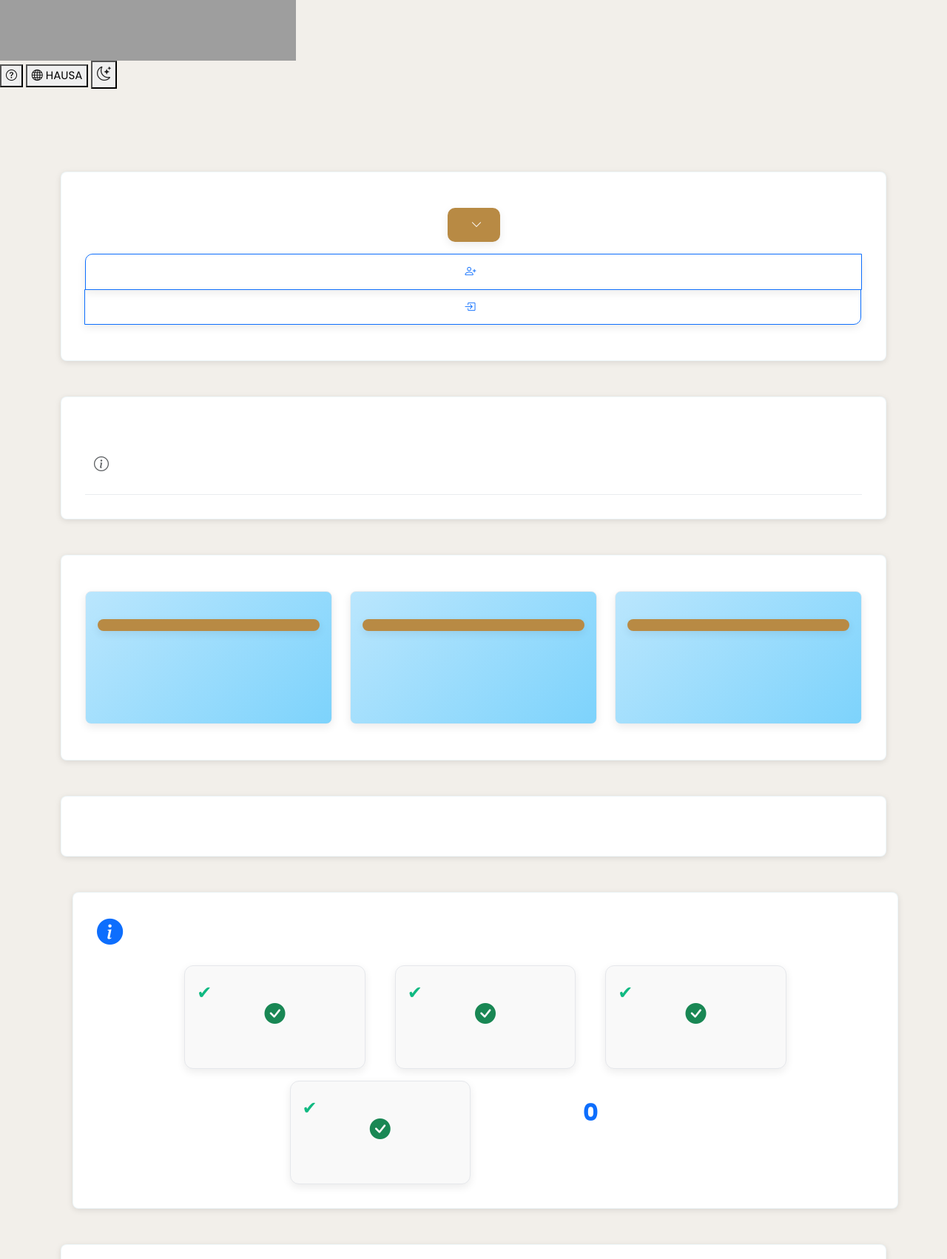
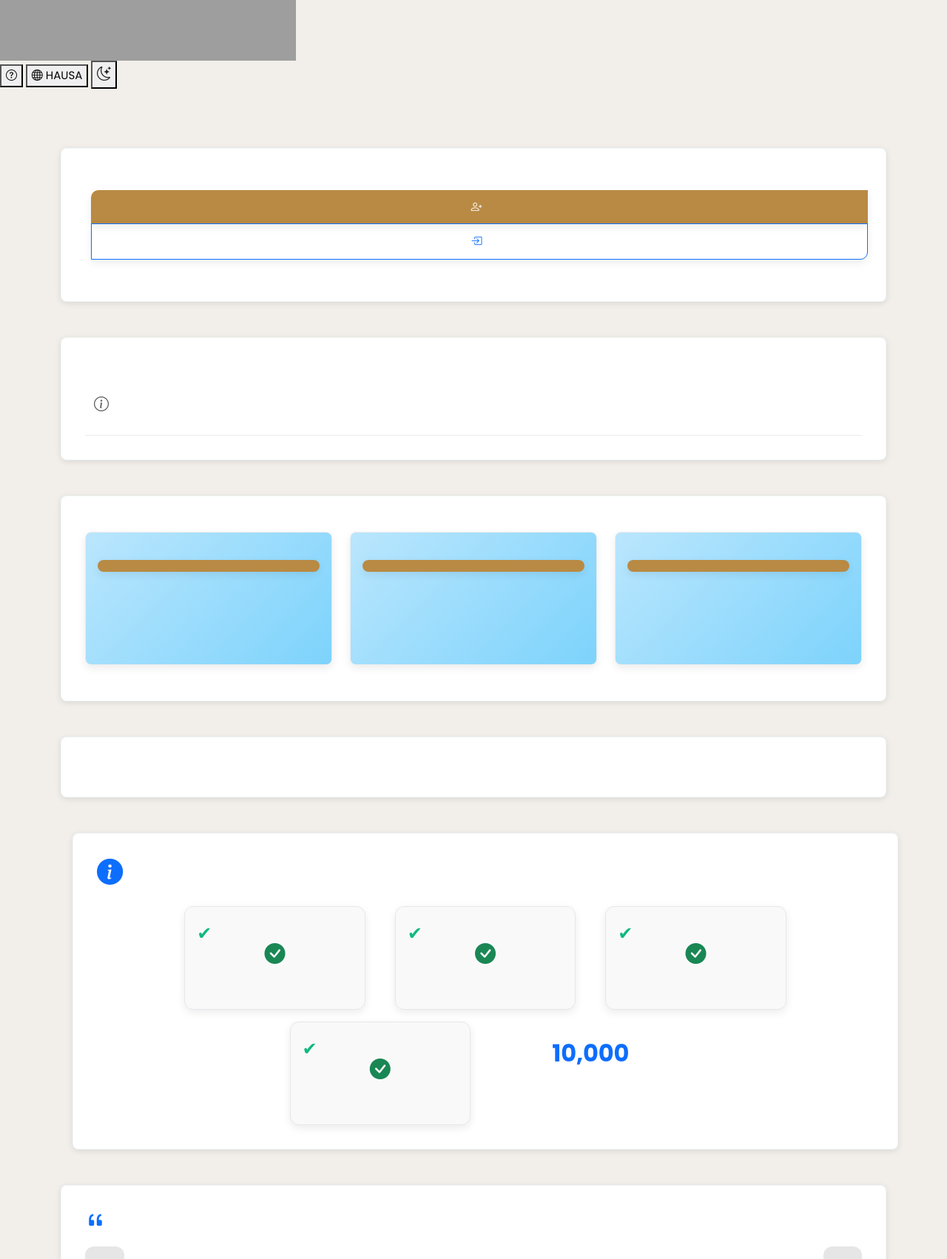
Before and after one commit to abumeemah/LABS, a Python web app: template ficore_labs/templates/general/landingpage.html in a window 1280 px wide. Shown: the part 218-1920 px from the top of the page at 74% size. Run offline with Jinja, Linux system fonts and the light colour scheme; the template is opened without the code that fills it, so the values that code supplies are empty; some libraries are stand-ins or nearby versions; grey boxes are pictures that could not be loaded.

Commit message:
Update landingpage.html

```diff
--- a/ficore_labs/templates/general/landingpage.html
+++ b/ficore_labs/templates/general/landingpage.html
@@ -3,25 +3,15 @@
 
 {% block content %}
 <div class="container">
-    <!-- Welcome Section -->
-    <div class="section-card welcome-section-card text-center">
-        <h1 class="section-title">{{ t('general_welcome', default='Welcome to Business Finance') | e }}</h1>
-        <p class="text-muted">{{ t('general_business_finance_desc', default='Nigeria\'s leading platform for personal finance, business management, and agent services, tailored for you.') | e }}</p>
-
-        <!-- Initial Get Started Button -->
-        <div id="initial-cta" class="mb-3">
-            <button id="get-started-btn" class="btn btn-primary btn-lg" type="button" data-bs-toggle="collapse" data-bs-target="#auth-options" aria-expanded="false" aria-controls="auth-options" data-bs-title="{{ t('general_get_started_tooltip', default='Start your financial journey') | e }}">
-                {{ t('general_get_started', default='Get Started') | e }}
-                <i class="bi bi-chevron-down ms-2"></i>
-            </button>
-        </div>
-
-        <!-- Auth Options -->
-        <div id="auth-options" class="btn-group btn-group-vertical d-md-flex mb-3 collapse">
-            <a href="{{ url_for('users.signup') }}" class="btn btn-outline-primary" data-bs-toggle="tooltip" data-bs-title="{{ t('general_signup_tooltip', default='Create your Business Finance account') | e }}">
+    <!-- Hero Section -->
+    <div class="section-card welcome-section-card text-center mt-5">
+        <h1 class="section-title display-4 fw-bold">{{ t('general_welcome', default='Welcome to Business Finance') | e }}</h1>
+        <p class="lead text-muted mb-4">{{ t('general_business_finance_desc', default='Nigeria\'s leading platform for personal finance, business management, and agent services, tailored for you.') | e }}</p>
+        <div class="btn-group btn-group-vertical d-md-flex mb-4">
+            <a href="{{ url_for('users.signup') }}" class="btn btn-primary btn-lg mx-2" data-bs-toggle="tooltip" data-bs-title="{{ t('general_signup_tooltip', default='Create your Business Finance account') | e }}">
                 <i class="bi bi-person-plus me-2"></i>{{ t('general_signup', default='Sign Up') | e }}
             </a>
-            <a href="{{ url_for('users.login') }}" class="btn btn-outline-primary" data-bs-toggle="tooltip" data-bs-title="{{ t('general_login_tooltip', default='Log in to your account') | e }}">
+            <a href="{{ url_for('users.login') }}" class="btn btn-outline-primary btn-lg mx-2" data-bs-toggle="tooltip" data-bs-title="{{ t('general_login_tooltip', default='Log in to your account') | e }}">
                 <i class="bi bi-box-arrow-in-right me-2"></i>{{ t('general_login', default='Log In') | e }}
             </a>
         </div>
@@ -146,7 +136,7 @@
                 </div>
             </div>
             <div class="text-center mt-4">
-                <span class="animated-counter display-5 fw-bold text-primary" data-count="0">0</span>
+                <span class="animated-counter display-5 fw-bold text-primary" data-count="10000">10,000</span>
                 <span class="fs-5">{{ t('general_users_served', default='Users Served') | e }}</span>
             </div>
         </div>
@@ -161,21 +151,21 @@
                     <div class="testimonial text-center">
                         <img src="{{ url_for('static', filename='img/default_avatar.png') | e }}" alt="{{ t('general_testimonial_avatar', default='User Avatar') | e }}" class="avatar-circle gradient-bg mx-auto mb-3" data-initials="MU">
                         <p class="text-muted">{{ t('general_impressed_features', default='Business Finance’s budgeting and bill tracking tools are intuitive and perfect for managing my personal finances!') | e }}</p>
-                        <p class="name fw-bold">User, {{ t('general_personal_user', default='Personal User') | e }}</p>
+                        <p class="name fw-bold">Musa, {{ t('general_personal_user', default='Personal User') | e }}</p>
                     </div>
                 </div>
                 <div class="carousel-item">
                     <div class="testimonial text-center">
                         <img src="{{ url_for('static', filename='img/default_avatar.png') | e }}" alt="{{ t('general_testimonial_avatar', default='User Avatar') | e }}" class="avatar-circle gradient-bg mx-auto mb-3" data-initials="AA">
                         <p class="text-muted">{{ t('general_business_finance_praise', default='Managing my business’s debtors, creditors, and reports has never been easier!') | e }}</p>
-                        <p class="name fw-bold">User, {{ t('general_business_owner', default='Business Owner') | e }}</p>
+                        <p class="name fw-bold">Aisha, {{ t('general_business_owner', default='Business Owner') | e }}</p>
                     </div>
                 </div>
                 <div class="carousel-item">
                     <div class="testimonial text-center">
                         <img src="{{ url_for('static', filename='img/default_avatar.png') | e }}" alt="{{ t('general_testimonial_avatar', default='User Avatar') | e }}" class="avatar-circle gradient-bg mx-auto mb-3" data-initials="ASU">
                         <p class="text-muted">{{ t('general_potential_support', default='As an agent, Business Finance makes onboarding traders and managing operations seamless and efficient.') | e }}</p>
-                        <p class="name fw-bold">User, {{ t('general_agent', default='Agent') | e }}</p>
+                        <p class="name fw-bold">Sani, {{ t('general_agent', default='Agent') | e }}</p>
                     </div>
                 </div>
             </div>
@@ -189,7 +179,7 @@
             </button>
         </div>
         <div class="text-center mt-4">
-            <a href="{{ url_for('general_bp.about') | e }}" class="btn btn-primary btn-sm" data-bs-toggle="tooltip" data-bs-title="{{ t('general_about_business_finance_tooltip', default='Learn more about Business Finance') | e }}">{{ t('general_about_business_finance', default='Learn More About Us') | e }}</a>
+            <a href="{{ url_for('general_bp.about') }}" class="btn btn-primary btn-sm" data-bs-toggle="tooltip" data-bs-title="{{ t('general_about_business_finance_tooltip', default='Learn more about Business Finance') | e }}">{{ t('general_about_business_finance', default='Learn More About Us') | e }}</a>
         </div>
     </div>
 
@@ -266,11 +256,8 @@
         <h3 class="section-title">{{ t('general_ready_to_start', default='Ready to Take Control of Your Finances?') | e }}</h3>
         <p class="text-muted">{{ t('general_signup_prompt', default='Sign up today to access tools for personal finance, business management, or agent services.') | e }}</p>
         <div class="btn-group btn-group-vertical d-md-flex mb-3">
-            <a href="{{ url_for('users.signup') }}" class="btn btn-primary" data-bs-toggle="tooltip" data-bs-title="{{ t('general_get_started_tooltip', default='Start your financial journey') | e }}">{{ t('general_get_started', default='Get Started') | e }}</a>
-            <a href="{{ url_for('users.signup') }}" class="btn btn-outline-primary" data-bs-toggle="tooltip" data-bs-title="{{ t('general_signup_personal_tooltip', default='Sign up for personal finance tools') | e }}">{{ t('general_signup_personal', default='Personal Sign Up') | e }}</a>
-            <a href="{{ url_for('users.signup') }}" class="btn btn-outline-primary" data-bs-toggle="tooltip" data-bs-title="{{ t('general_signup_business_tooltip', default='Sign up for business management tools') | e }}">{{ t('general_signup_business', default='Business Sign Up') | e }}</a>
-            <a href="{{ url_for('users.signup') }}" class="btn btn-outline-primary" data-bs-toggle="tooltip" data-bs-title="{{ t('general_signup_agent_tooltip', default='Sign up for agent services') | e }}">{{ t('general_signup_agent', default='Agent Sign Up') | e }}</a>
-            <a href="{{ url_for('users.login') }}" class="btn btn-outline-primary" data-bs-toggle="tooltip" data-bs-title="{{ t('general_login_tooltip', default='Log in to your account') | e }}">{{ t('general_login', default='Log In') | e }}</a>
+            <a href="{{ url_for('users.signup') }}" class="btn btn-primary mx-2" data-bs-toggle="tooltip" data-bs-title="{{ t('general_get_started_tooltip', default='Start your financial journey') | e }}">{{ t('general_get_started', default='Get Started') | e }}</a>
+            <a href="{{ url_for('users.login') }}" class="btn btn-outline-primary mx-2" data-bs-toggle="tooltip" data-bs-title="{{ t('general_login_tooltip', default='Log in to your account') | e }}">{{ t('general_login', default='Log In') | e }}</a>
         </div>
     </div>
 </div>
@@ -284,7 +271,7 @@
     margin-bottom: 1.5rem;
 }
 .welcome-section-card {
-    margin-top: 5rem;
+    margin-top: 3rem;
 }
 .section-title {
     font-size: 1.75rem;
@@ -323,6 +310,21 @@
 }
 [data-bs-toggle="tooltip"] {
     z-index: 1000;
+}
+.avatar-circle {
+    width: 60px;
+    height: 60px;
+    border-radius: 50%;
+    object-fit: cover;
+}
+.gradient-bg {
+    background: linear-gradient(135deg, #007bff, #6610f2);
+}
+.carousel-item {
+    padding: 1rem;
+}
+.why-item {
+    padding: 1rem;
 }
 </style>
 
@@ -372,7 +374,6 @@ document.addEventListener('DOMContentLoaded', function() {
     const counter = document.querySelector('.animated-counter');
     if (counter) {
         const target = parseInt(counter.getAttribute('data-count')) || 0;
-        if (target > 0) {
         let current = 0;
         const increment = Math.ceil(target / 100);
         const updateCounter = () => {
@@ -386,9 +387,6 @@ document.addEventListener('DOMContentLoaded', function() {
             }
         };
         const counterInterval = setInterval(updateCounter, 50);
-        } else {
-            counter.textContent = '0';
-        }
     }
 
     // Navbar touch handling
```
Lines whose indentation alone changed are shown as unchanged.
